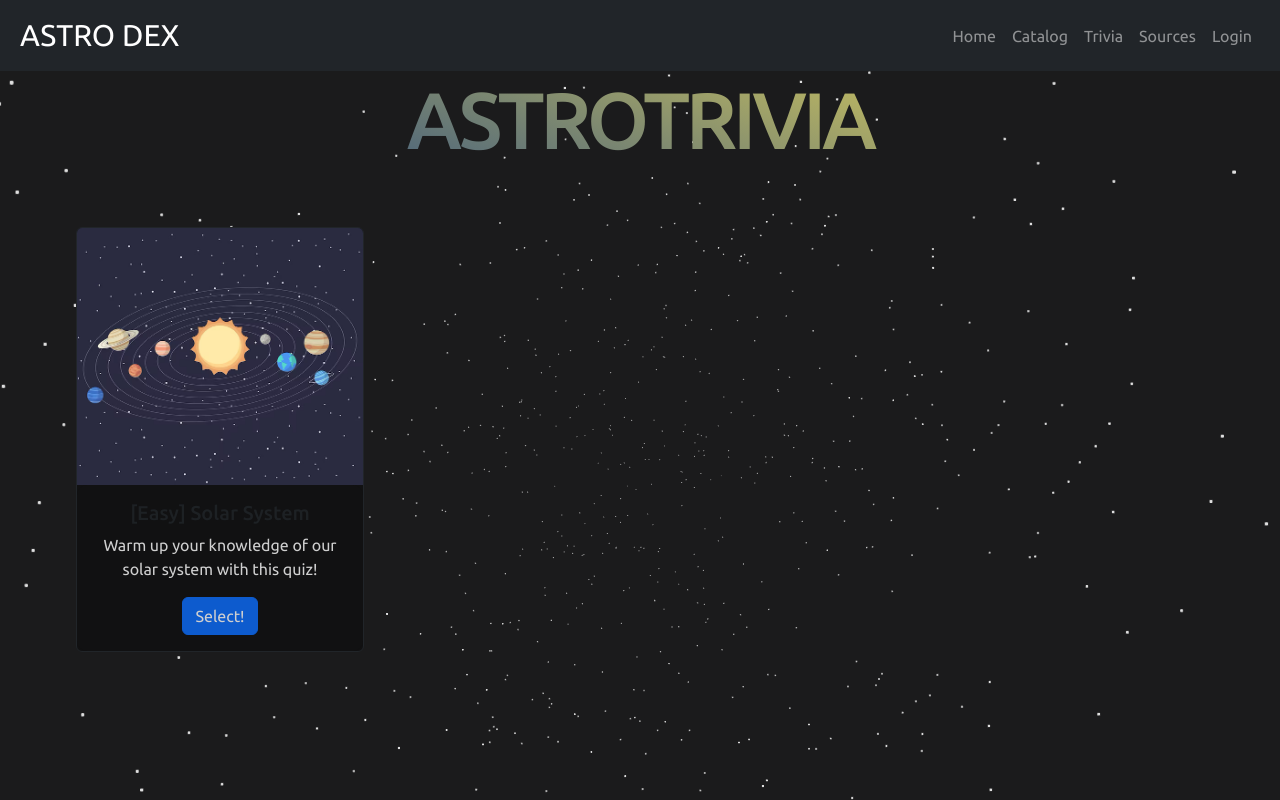
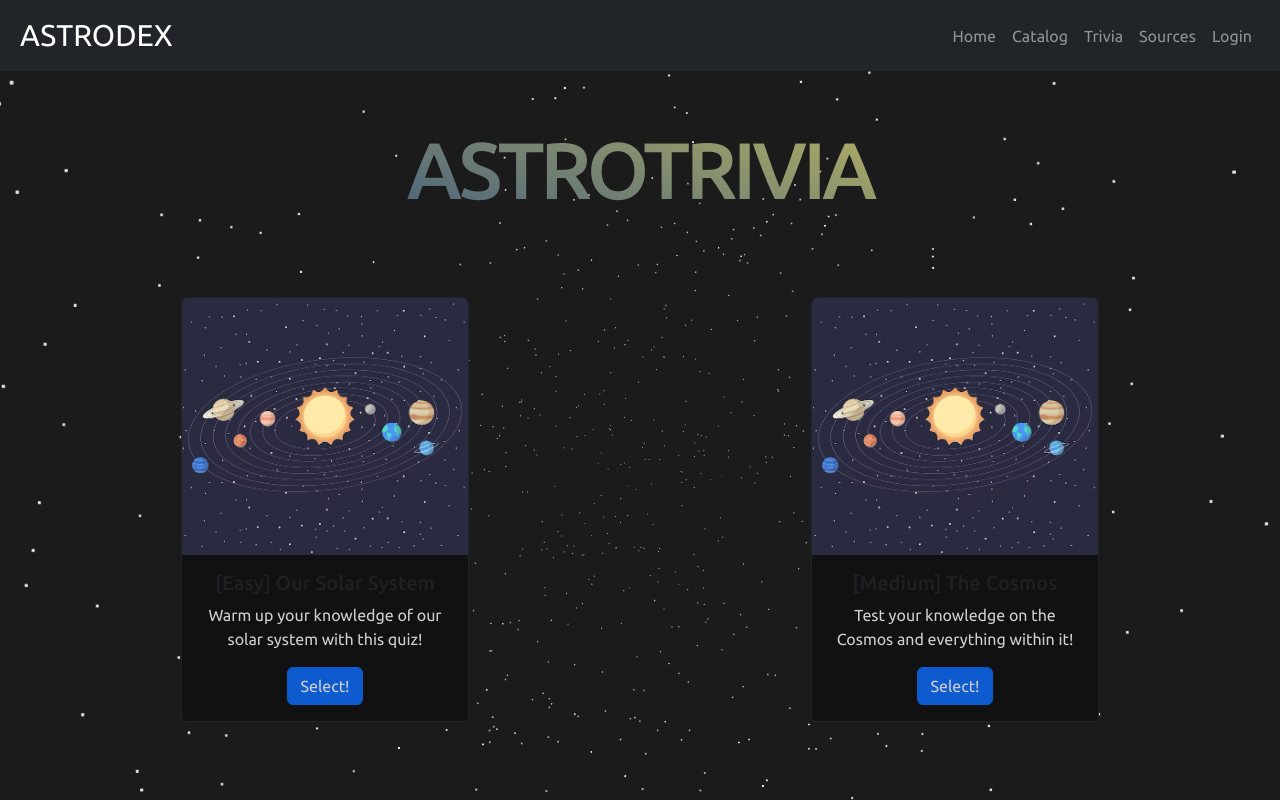
Before and after one commit to Michael-Scrumlord/Astro-Dex, a React (Create React App) app: page /Trivia in a window 1280 px wide. Built offline with nearby package versions, Linux system fonts and the light colour scheme.

Commit message:
dynamic trivia page & quizes

```diff
--- a/src/App.css
+++ b/src/App.css
@@ -1,8 +1,6 @@
 body {
-  width: 100%;
   background-color: #000000;
   font-family: "Ubuntu", sans-serif;
-  overflow: auto;
 }
 
 ul {
@@ -75,7 +73,7 @@ ul {
 .Sidebar {
   position: absolute;
   z-index: 9;
-  height: auto;
+  height: 70%;
   width: 200px;
   margin: 15px;
   flex: left;
@@ -83,7 +81,7 @@ ul {
 }
 
 .SidebarList {
-  height: 100%;
+  height: auto;
   padding: 8px;
   border-radius: 10px;
   background-color: #111112;
--- /dev/null
+++ b/src/components/Cards.js
@@ -0,0 +1,21 @@
+export const Cards = [
+  //READ ME
+  //-cards will be dynamically added to trivia page, follow current layout
+  //Make sure start and end variables are correctly indexed
+  {
+    title: "Our Solar System",
+    image: require("./assets/SolarSystem.png"),
+    text: "Warm up your knowledge of our solar system with this quiz!",
+    type: "Easy",
+    index_start: 0,
+    index_end: 4,
+  },
+  {
+    title: "The Cosmos",
+    image: require("./assets/SolarSystem.png"),
+    text: "Test your knowledge on the Cosmos and everything within it!",
+    type: "Medium",
+    index_start: 5,
+    index_end: 7,
+  },
+];
--- a/src/components/HomeView.jsx
+++ b/src/components/HomeView.jsx
@@ -1,32 +1,37 @@
-import React from 'react'
-import Stars from './Stars'
-import "../App.css"
-import { Canvas } from "@react-three/fiber"
+import React from "react";
+import Stars from "./Stars";
+import "../App.css";
+import { Canvas } from "@react-three/fiber";
 
 export default function Home() {
   return (
-    <div className='HomeView'>
+    <div className="HomeView">
       <Canvas
-        camera={{ fov: 35, zoom: 0.1, near: 1, far: 1000, position: [-6, 0, 0] }}
+        camera={{
+          fov: 35,
+          zoom: 0.1,
+          near: 1,
+          far: 1000,
+          position: [-6, 0, 0],
+        }}
         style={{
-          position: "absolute",
-          backgroundColor: '#1b1b1c',
+          position: "fixed",
+          backgroundColor: "#1b1b1c",
           height: "100%",
           width: "100%",
-        }}>
-        <Stars rotate='on' />
+        }}
+      >
+        <Stars rotate="on" />
       </Canvas>
-      <div className='HomeViewText'>
-        <div className='TextContainer'>
-          <h1 className='Title'>
-            ASTRO DEX
-          </h1>
-          <div className='Subtitle'>
+      <div className="HomeViewText">
+        <div className="TextContainer">
+          <h1 className="Title">ASTRO DEX</h1>
+          <div className="Subtitle">
             <p></p>
             <p>DIVING DEEP INTO THE DEEP END OF THE UNIVERSE</p>
           </div>
         </div>
       </div>
     </div>
-  )
+  );
 }
--- a/src/components/Nav.jsx
+++ b/src/components/Nav.jsx
@@ -5,8 +5,9 @@ import { Link } from "react-router-dom";
 export default function Nav() {
   return (
     <nav className="navbar navbar-expand-lg navbar-dark bg-dark navig sticky-top NavBar">
-      <a className="navbar-brand navTitle" href="#">
-        ASTRO DEX
+      <a className="navbar-brand navTitle" href="/">
+        <Link to="/" />
+        ASTRODEX
       </a>
       <button
         className="navbar-toggler"
--- a/src/components/Quizes/Questions.js
+++ b/src/components/Quizes/Questions.js
@@ -1,4 +1,13 @@
 export const Questions = [
+  //READ ME
+  //-questions are dynamic, only thing that needs to be manually changed
+  //or adjusted is the start and end of each Quiz.
+  //-If you want to add your own questions follow the current layout,
+  //but MAKE SURE YOU UPDATE THE QUIZ START AND END
+
+  //---------------Our Solar System Begin--------------
+  //index: 0-4
+
   {
     text: "What is the biggest planet in our solar system?",
     options: [
@@ -59,4 +68,38 @@ export const Questions = [
       { id: 3, text: "Venus", isCorrect: false },
     ],
   },
+
+  //---------------------Solar System End --------------------
+
+  //---------------------Cosmos Begin-----------------------
+  //index: 5-7
+  {
+    text: "Test for Cosmos",
+    options: [
+      { id: 0, text: "Test", isCorrect: true },
+      { id: 1, text: "Test", isCorrect: true },
+      { id: 2, text: "Test", isCorrect: true },
+      { id: 3, text: "Test", isCorrect: true },
+    ],
+  },
+  {
+    text: "Test for Cosmos",
+    options: [
+      { id: 0, text: "Test", isCorrect: true },
+      { id: 1, text: "Test", isCorrect: true },
+      { id: 2, text: "Test", isCorrect: true },
+      { id: 3, text: "Test", isCorrect: true },
+    ],
+  },
+  {
+    text: "Test for Cosmos",
+    options: [
+      { id: 0, text: "Test", isCorrect: true },
+      { id: 1, text: "Test", isCorrect: true },
+      { id: 2, text: "Test", isCorrect: true },
+      { id: 3, text: "Test", isCorrect: true },
+    ],
+  },
+
+  //---------------------Cosmos End-----------------------
 ];
--- a/src/components/Quizes/QuizTwo.css
+++ b/src/components/Quizes/QuizTwo.css
@@ -1,6 +1,9 @@
+.QuizContainer {
+  min-height: auto;
+}
 .quiz-wrapper {
-  position: fixed;
-  top: 20%;
+  position: relative;
+  transform: translateY(20%);
   width: 100%;
   text-align: center;
 }
--- a/src/components/Quizes/QuizTwo.jsx
+++ b/src/components/Quizes/QuizTwo.jsx
@@ -1,15 +1,19 @@
 import React, { useState } from "react";
 import Stars from "../Stars.jsx";
 import { Canvas } from "@react-three/fiber";
-import { useNavigate } from "react-router-dom";
+import { useNavigate, useLocation } from "react-router-dom";
 import { Questions } from "./Questions.js";
 import "./QuizTwo.css";
 
 export default function Quiz() {
+  const { state } = useLocation();
+
   //properties
   const [showFinalResults, setFinalResults] = useState(false);
   const [score, setScore] = useState(0);
-  const [currentQuestion, setCurrentQuestion] = useState(0);
+  const [currentQuestion, setCurrentQuestion] = useState(state.index_start);
+  const [questionCount, setQuestionCount] = useState(1);
+  const totalQuestions = state.index_end - state.index_start + 1;
 
   //Helper Function
   const optionClicked = (isCorrect) => {
@@ -17,7 +21,8 @@ export default function Quiz() {
       setScore(score + 1);
     }
 
-    if (currentQuestion + 1 < Questions.length) {
+    if (currentQuestion < state.index_end) {
+      setQuestionCount(questionCount + 1);
       setCurrentQuestion(currentQuestion + 1);
     } else {
       setFinalResults(true);
@@ -26,8 +31,9 @@ export default function Quiz() {
 
   const restartQuiz = () => {
     setScore(0);
-    setCurrentQuestion(0);
+    setCurrentQuestion(state.index_start);
     setFinalResults(false);
+    setQuestionCount(1);
   };
 
   let navigate = useNavigate();
@@ -59,15 +65,15 @@ export default function Quiz() {
 
       <div className="quiz-wrapper">
         {/* 1. Header*/}
-        <h1>OUR SOLAR SYSTEM</h1>
+        <h1>{state.title}</h1>
 
         {showFinalResults ? (
           /*4. Final Results*/
           <div className="final-results">
             <h1>Final Results!</h1>
             <h2>
-              {score} out of {Questions.length} correct - (
-              {((score / Questions.length) * 100).toFixed(0)}%)
+              {score} out of {totalQuestions} correct - (
+              {((score / totalQuestions) * 100).toFixed(0)}%)
             </h2>
             <button onClick={() => restartQuiz()}>Restart Quiz</button>
             <button id="TriviaSelect" onClick={triviaSelection}>
@@ -78,7 +84,7 @@ export default function Quiz() {
           /* 3. Questions */
           <div className="question-card">
             <h2>
-              Question {currentQuestion + 1} out of {Questions.length}
+              Question {questionCount} out of {totalQuestions}
             </h2>
             <h3 className="question-text">{Questions[currentQuestion].text}</h3>
 
--- a/src/components/Trivia.jsx
+++ b/src/components/Trivia.jsx
@@ -1,12 +1,54 @@
 import { Canvas } from "@react-three/fiber";
 import React from "react";
 import { Link } from "react-router-dom";
+import { useNavigate } from "react-router-dom";
 import "./assets/trivia.css";
 import Stars from "./Stars.jsx";
+import { Cards } from "./Cards.js";
 
 // This renders the catalog, side bar and planet 3D object. will need to seperate Sidebar and Planet into 2 components and create a "Catalog View"
 
-export default function Catalog() {
+export default function Trivia() {
+  const navigate = useNavigate();
+  const createPost = (card) => {
+    navigate("/Quiz", {
+      state: {
+        title: card.title,
+        type: card.type,
+        index_start: card.index_start,
+        index_end: card.index_end,
+      },
+    });
+  };
+
+  const renderCard = (card, index) => {
+    return (
+      <div
+        className="column col col-lg-4 col-md-6 d-flex justify-content-center"
+        key={index}
+      >
+        <div className="card" style={{ width: "18rem" }}>
+          <img src={card.image} className="card-img-top" alt="..." />
+          <div className="card-body">
+            <h5 className="card-title">
+              [{card.type}] {card.title}
+            </h5>
+            <p className="card-text">{card.text}</p>
+            <a
+              onClick={() => {
+                createPost(card);
+              }}
+              href="/Quiz"
+              className="btn btn-primary"
+            >
+              <Link to="/Quiz" /> Select!
+            </a>
+          </div>
+        </div>
+      </div>
+    );
+  };
+
   return (
     <div className="TriviaContainer">
       <Canvas
@@ -29,26 +71,7 @@ export default function Catalog() {
       </Canvas>
       <h1 className="title-label">ASTROTRIVIA</h1>
       <div id="overlay">
-        <div className="row container-fluid">
-          <div className="col col-lg-4 col-md-6 d-flex justify-content-center">
-            <div className="card" style={{ width: "18rem" }}>
-              <img
-                src={require("./assets/SolarSystem.png")}
-                className="card-img-top"
-                alt="..."
-              />
-              <div className="card-body">
-                <h5 className="card-title">[Easy] Solar System</h5>
-                <p className="card-text">
-                  Warm up your knowledge of our solar system with this quiz!
-                </p>
-                <a href="/Quiz" className="btn btn-primary">
-                  <Link to="/Quiz" /> Select!
-                </a>
-              </div>
-            </div>
-          </div>
-        </div>
+        <div className="row container-fluid">{Cards.map(renderCard)}</div>
       </div>
     </div>
   );
--- a/src/components/assets/trivia.css
+++ b/src/components/assets/trivia.css
@@ -6,10 +6,9 @@
 .title-label {
   position: relative;
   margin-bottom: 50px;
-  padding: 0;
+  padding-top: 50px;
   font-size: 5rem;
   letter-spacing: -0.05em;
-
   background: linear-gradient(20deg, #113989, #ffe853);
   -webkit-background-clip: text;
   -webkit-text-fill-color: transparent;
@@ -22,6 +21,7 @@
 .card {
   border: 1px solid;
   background-color: #111112;
+  margin: 20px;
 }
 
 .card-body {
@@ -29,3 +29,7 @@
   border-radius: 10px;
   opacity: 0.8;
 }
+
+.column {
+  margin: auto;
+}
```
